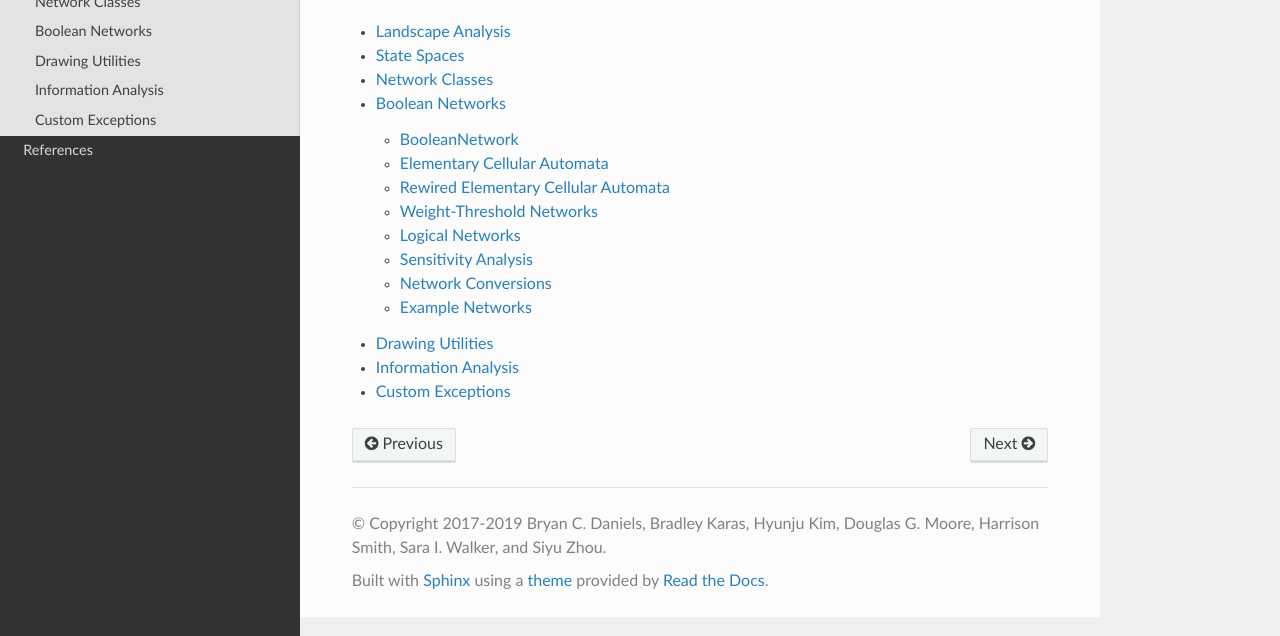
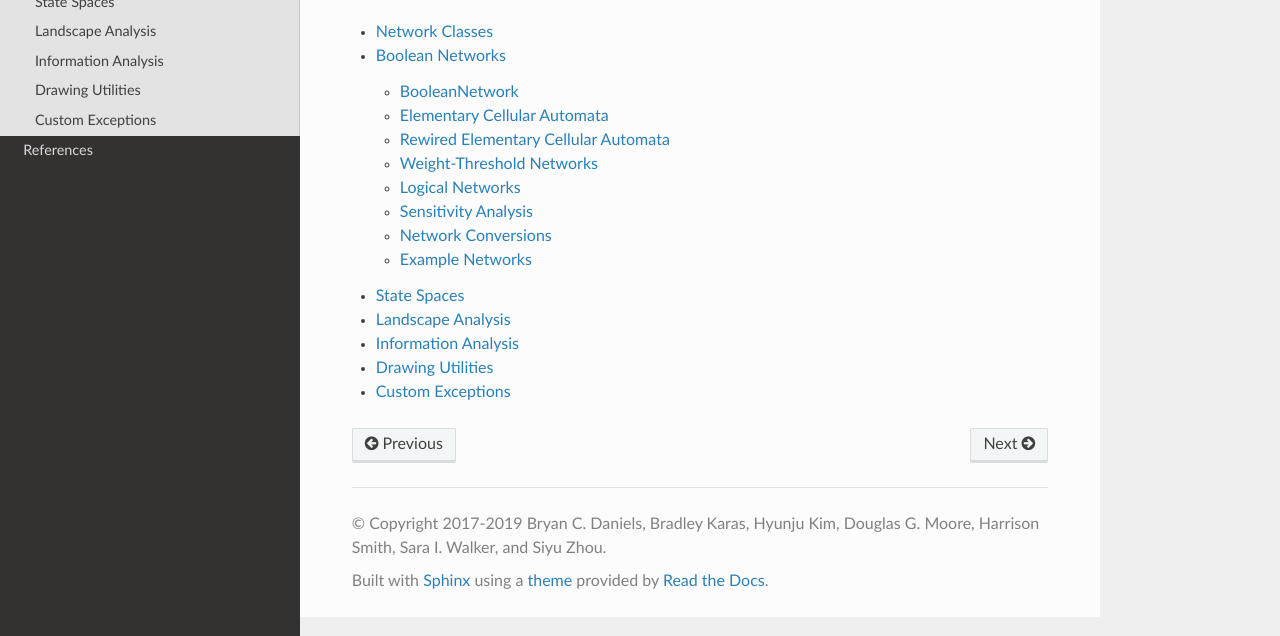
Before and after one commit to ELIFE-ASU/Neet, a Sphinx documentation site: the page built from docs/source/api.rst, in a window 1280 px wide, cut to the strip 264-900 px from the top of the page. Built offline with Sphinx 7.4.7 and the Read the Docs theme 2.0.0, drawn with Linux system fonts in a browser that asks for light colours; some of the changed text lies outside the part shown.

```diff
--- a/docs/source/api.rst
+++ b/docs/source/api.rst
@@ -6,10 +6,10 @@ API
 
 .. toctree::
 
-   api/landscape
-   api/statespace
    api/network
    api/boolean
+   api/statespace
+   api/landscape
+   api/information
    api/draw
-   api/information
    api/exceptions
```
